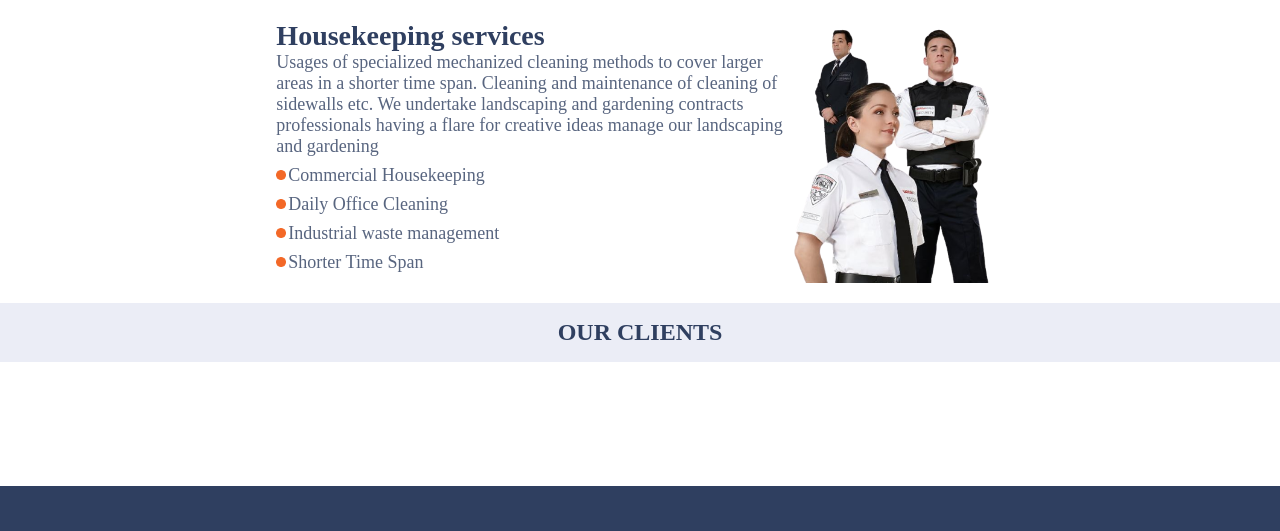
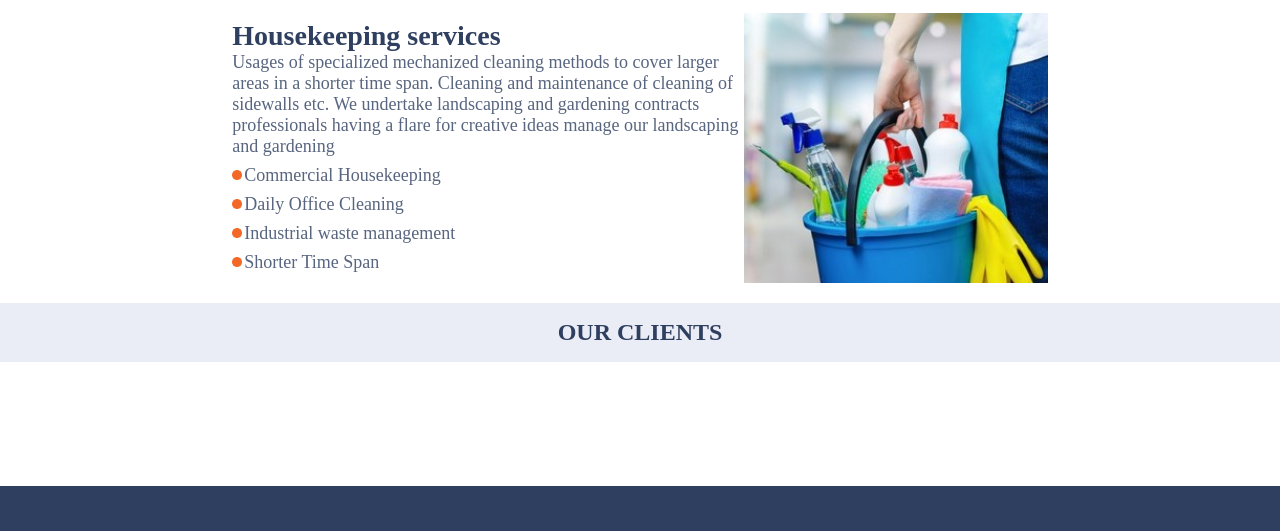
Before and after one commit to Ashutosh8454/Courtesy-Security, a website: page Html/House_keeping.html in a window 1280 px wide. Shown: the part 183-714 px from the top of the page. Drawn offline with Linux system fonts and the light colour scheme.

Commit message:
some Change in service img

```diff
--- a/Html/House_keeping.html
+++ b/Html/House_keeping.html
@@ -122,7 +122,7 @@
          </div>
      </div>
      <div id="service-img">
-         <img src="../IMG/services/secruity.png" alt="security gard image">
+         <img src="../IMG/services/housekeeping.jpg" alt="security gard image">
      </div>
  </div>
 
```
Also changed, not shown: Html/Manpower_Outsourcing.html (+1 -1 lines).
